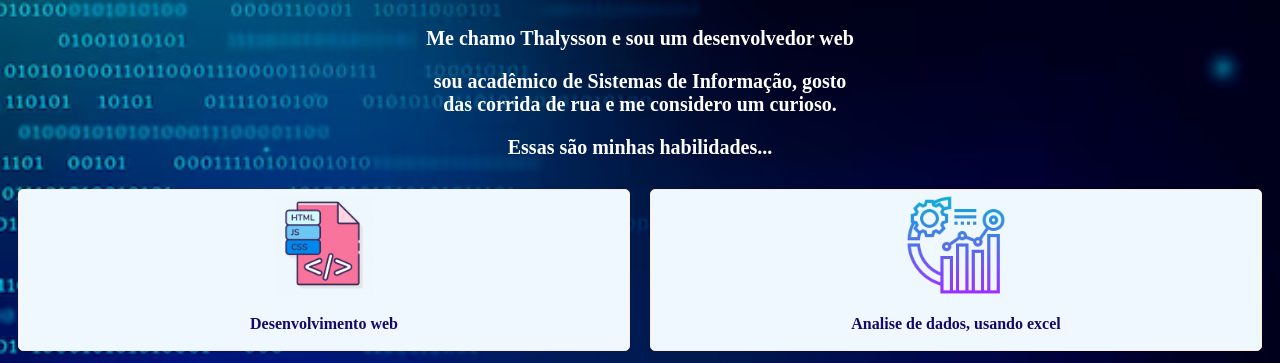
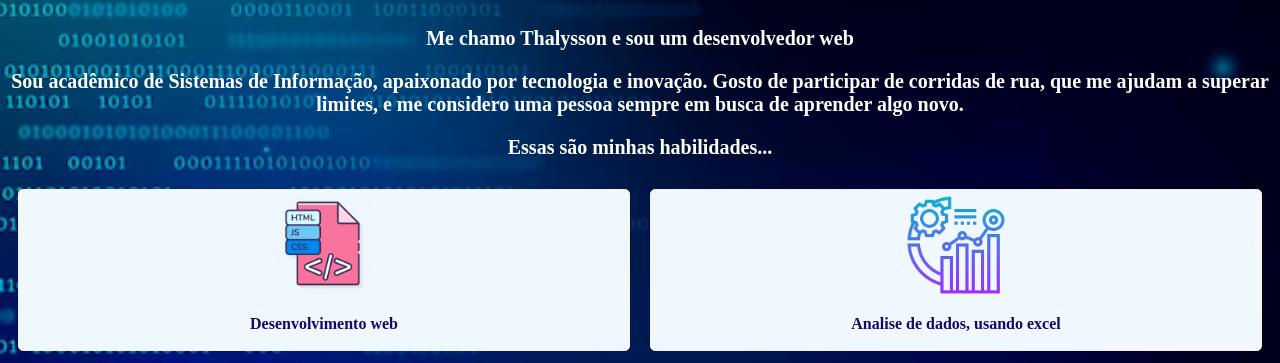
Before and after one commit to 4909thalysson/PortfolioPessoal, a website: page Index.html in a window 1280 px wide. Shown: the part 141-504 px from the top of the page. Drawn offline with nearby package versions, Linux system fonts and the light colour scheme.

Commit message:
Reescrevendo a tag p
Adicionando um melhor texto a tag p

```diff
--- a/Index.html
+++ b/Index.html
@@ -28,8 +28,9 @@
         <h1>Hello, bem - vindo!</h1>
         <section id="sobre">
           <p>Me chamo Thalysson e sou um desenvolvedor web</p>
-           <p>sou acadêmico de Sistemas de Informação, gosto <br>
-           das corrida de rua e me considero um curioso. </p>
+           <p>Sou acadêmico de Sistemas de Informação, apaixonado por tecnologia e inovação.
+               Gosto de participar de corridas de rua, que me ajudam a superar limites,
+               e me considero uma pessoa sempre em busca de aprender algo novo.</p>
             <p>Essas são minhas habilidades...</p>
           <div class="container">
           <div class="card 1">
```
